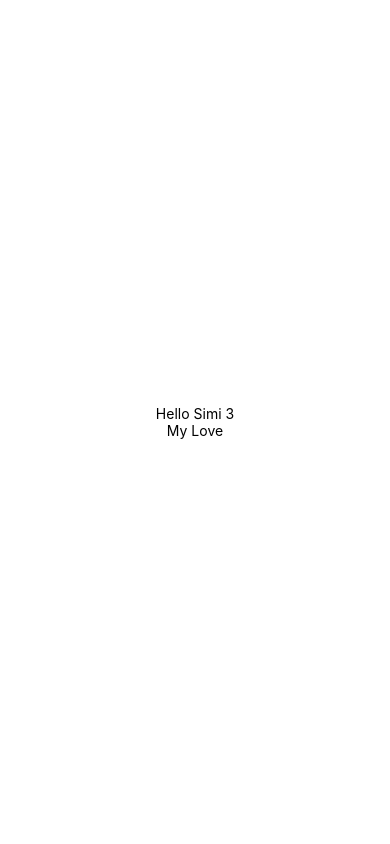
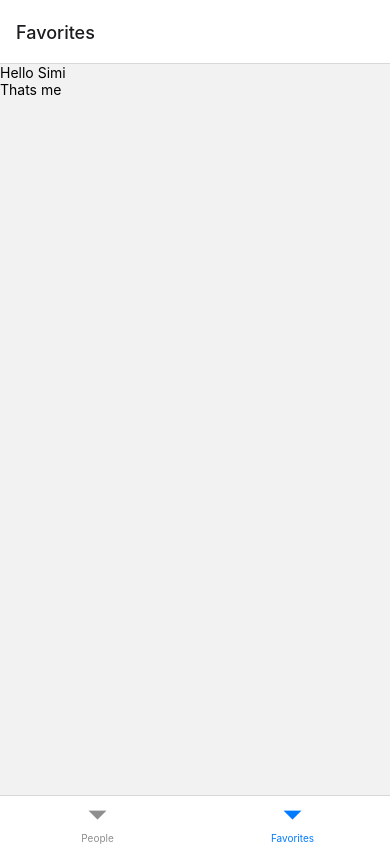
Before and after one commit to danilesky/RN-random-people-app, a React Native app: screen /Favorites in a window 390 px wide. Built offline with nearby package versions, Linux system fonts and the light colour scheme.

Commit message:
add Menu navigation with react-navigation

```diff
--- a/App.js
+++ b/App.js
@@ -1,22 +1,10 @@
-import { StatusBar } from 'expo-status-bar';
-import { StyleSheet, Text, View } from 'react-native';
+import { NavigationContainer } from '@react-navigation/native';
+import { NavigationBar } from './navigation/NavigationBar';
 
 export default function App() {
   return (
-    <View style={styles.container}>
-      <Text>Hello Simi 3</Text>
-      <Text>My Love</Text>
-      <StatusBar style="auto" />
-    </View>
+    <NavigationContainer>
+      <NavigationBar />
+    </NavigationContainer>
   );
 }
-
-const styles = StyleSheet.create({
-  container: {
-    flex: 1,
-    backgroundColor: '#fff',
-    alignItems: 'center',
-    justifyContent: 'center',
-    flexDirection: 'column'
-  },
-});
--- /dev/null
+++ b/navigation/NavigationBar.js
@@ -0,0 +1,15 @@
+import React from 'react'
+import { createBottomTabNavigator } from '@react-navigation/bottom-tabs';
+import { People } from '../screens/People';
+import { Favorites } from '../screens/Favorites';
+
+const Tab = createBottomTabNavigator();
+
+export const NavigationBar = () => {
+    return (
+        <Tab.Navigator>
+            <Tab.Screen name="People" component={People} />
+            <Tab.Screen name="Favorites" component={Favorites} />
+        </Tab.Navigator>
+    )
+}
--- /dev/null
+++ b/screens/Favorites.js
@@ -0,0 +1,11 @@
+import React from 'react'
+import { StyleSheet, Text, View } from 'react-native';
+
+export const Favorites = () => {
+    return (
+        <View>
+            <Text>Hello Simi </Text>
+            <Text>Thats me</Text>
+        </View>
+    )
+}
--- /dev/null
+++ b/screens/People.js
@@ -0,0 +1,23 @@
+import React from 'react'
+import { StatusBar } from 'expo-status-bar';
+import { StyleSheet, Text, View } from 'react-native';
+
+export const People = () => {
+    return (
+        <View style={styles.container}>
+            <Text>Hello Simi </Text>
+            <Text>My Love</Text>
+            <StatusBar style="auto" />
+        </View>
+    )
+}
+
+const styles = StyleSheet.create({
+    container: {
+        flex: 1,
+        backgroundColor: '#fff',
+        alignItems: 'center',
+        justifyContent: 'center',
+        flexDirection: 'column'
+    },
+});
```
Also changed, not shown: package.json (+5 -2 lines), 1 other file (tests, documents, lock files or other folders).
